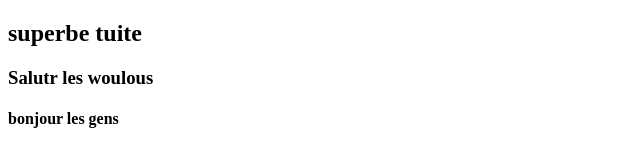
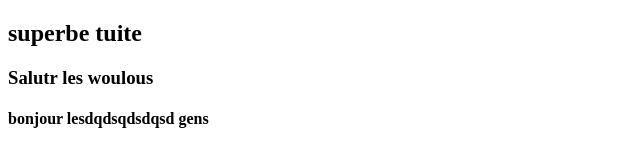
Before and after one commit to MalbarSinga/exo1, a plain HTML site: page index.html in a window 1280 px wide. Shown: the whole page, without its empty margins (0-640 px from the left). Drawn offline with Linux system fonts and the light colour scheme.

Commit message:
rajout du blablar

```diff
--- a/index.html
+++ b/index.html
@@ -5,7 +5,7 @@
 </head>
 <h2>superbe tuite</h2>
 <h3>Salutr les woulous</h3>
-<h4>bonjour les gens</h4>
+<h4>bonjour lesdqdsqdsdqsd gens</h4>
 <body>
 <footer></footer>
 </body>
```
